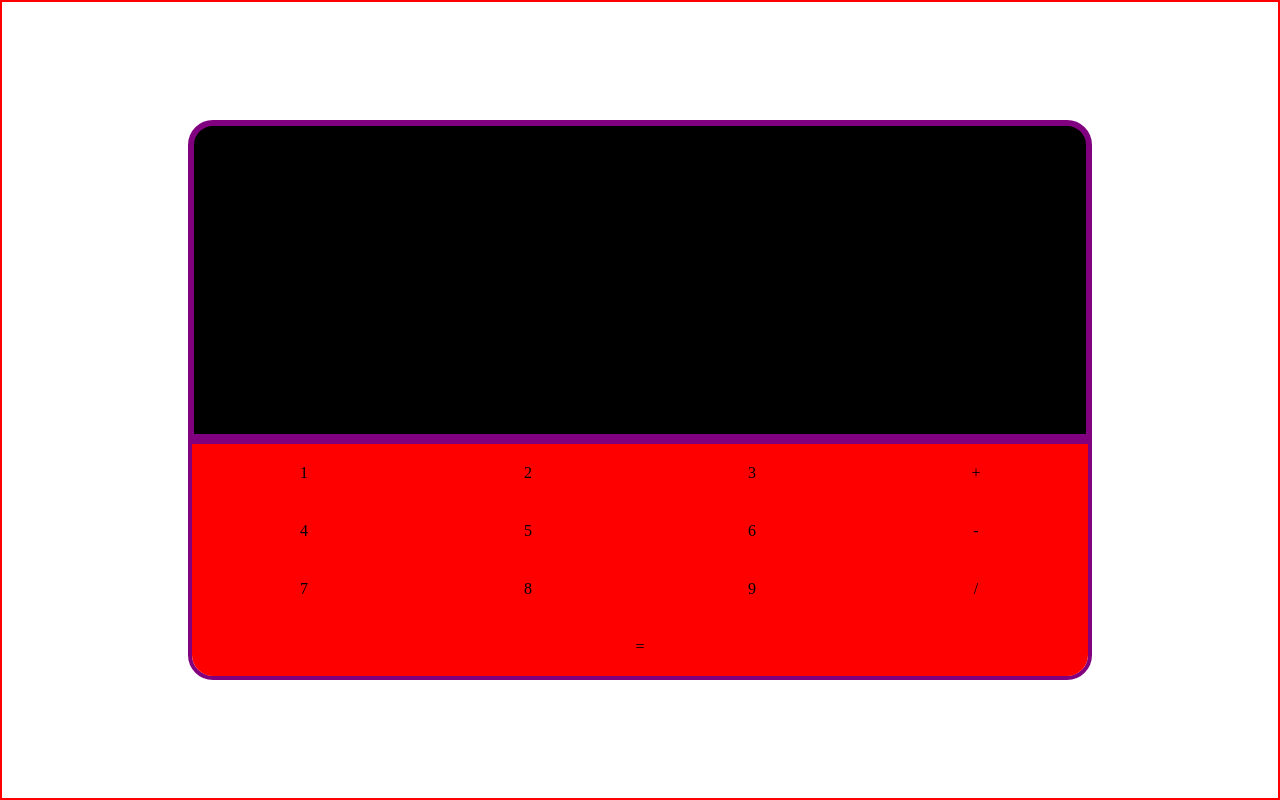
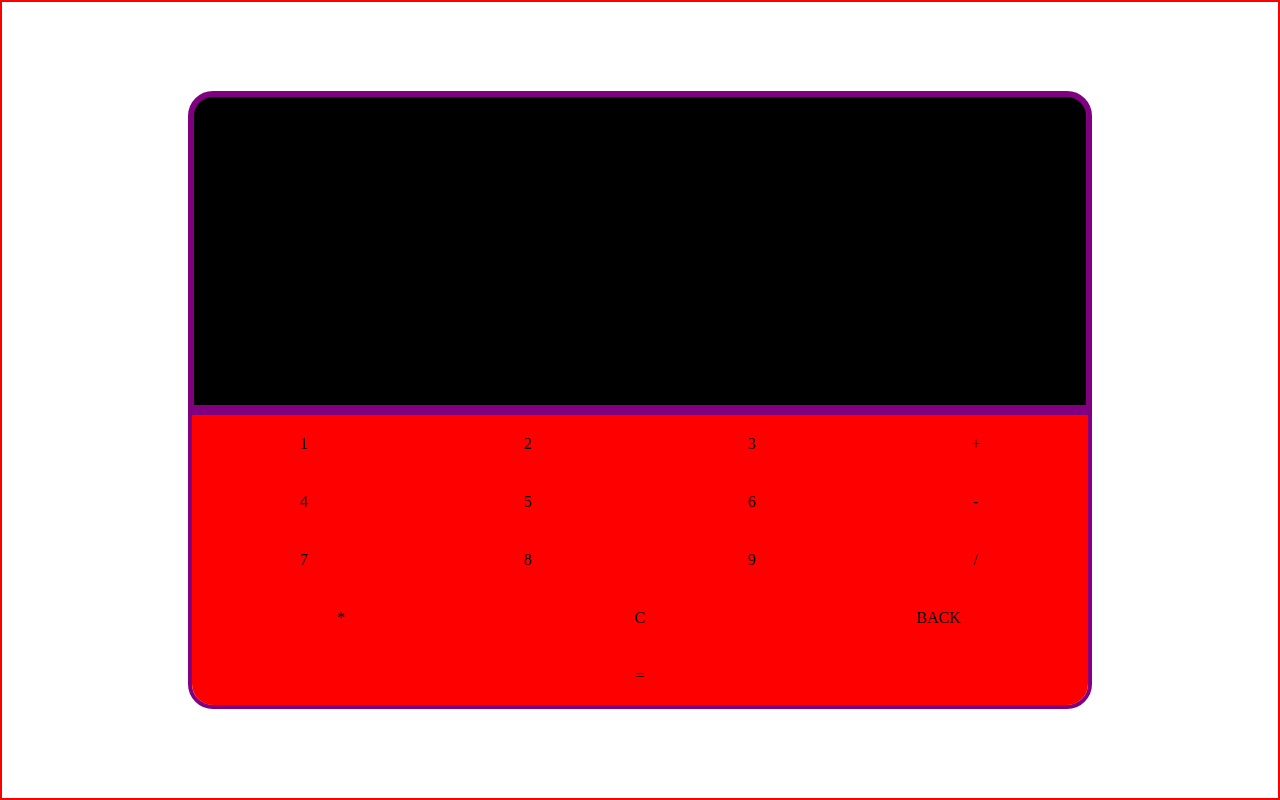
Before and after one commit to craftsmaker/omni-calculator, a React (Create React App) app in the folder Desktop/: page / in a window 1280 px wide. Built offline with nearby package versions, Linux system fonts and the light colour scheme.

Commit message:
Functional interface implemented

```diff
--- a/Desktop/src/App.js
+++ b/Desktop/src/App.js
@@ -5,7 +5,19 @@ function App(){
   const [val,setVal] = useState('');
 
   function handleClick(value){
-    setVal(value);
+    setVal(val + value);
+  }
+
+  function handleResult(){
+
+  }
+
+  function handleClean(){
+
+  }
+
+  function handleBack(){
+
   }
 
   return (
@@ -40,8 +52,14 @@ function App(){
               <p onClick={() => handleClick("/")}>/</p>
           </div>
 
+          <div className="teste">
+              <p onClick={() => handleClick("*")}>*</p>
+              <p onClick={() => handleClean("C")}>C</p>
+              <p onClick={() => handleBack("BACK")}>BACK</p>
+          </div>
+
           <div id="send" className="teste">
-              <p>=</p>
+              <p onClick={() => handleResult()}>=</p>
           </div>
         </div>
       </div>
```
